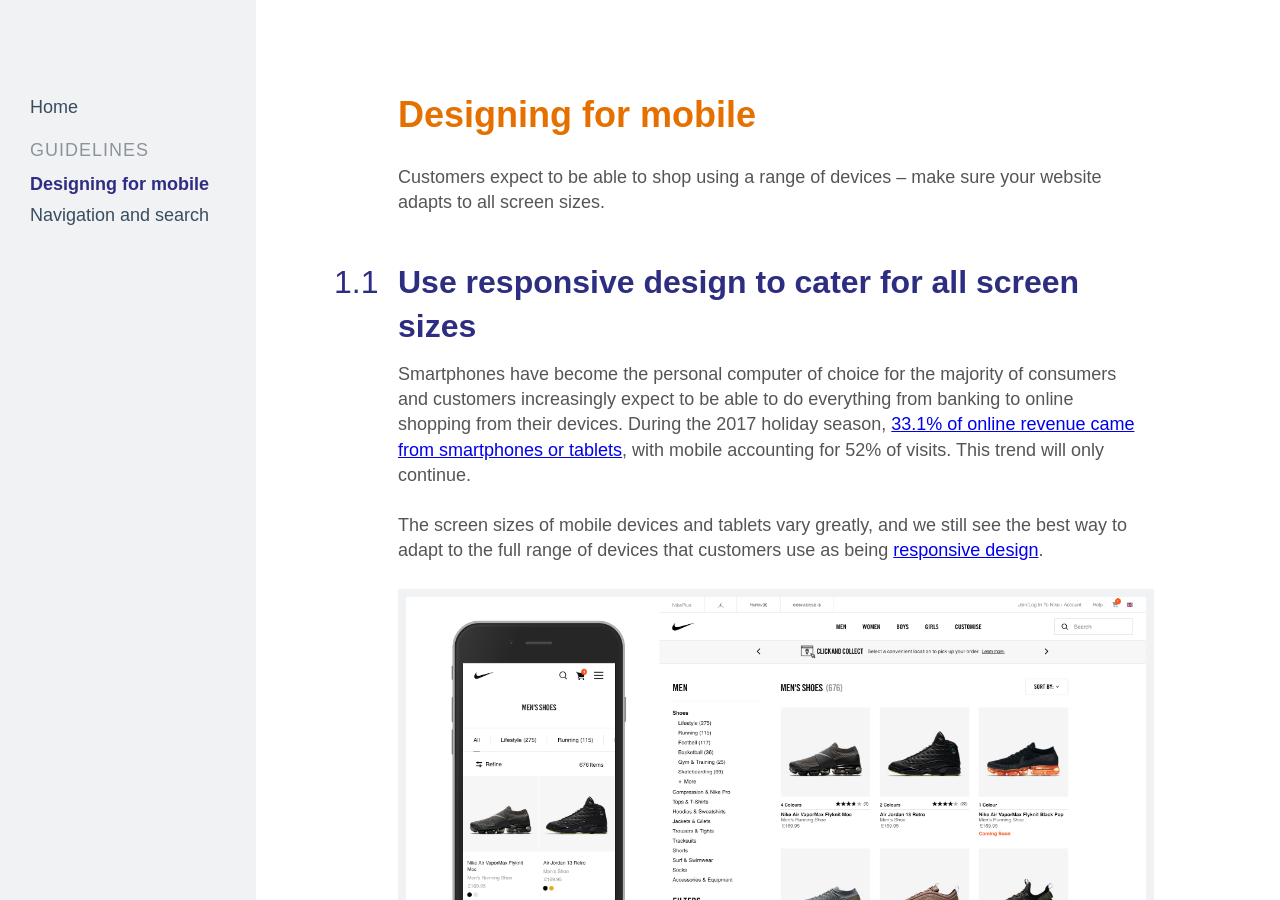
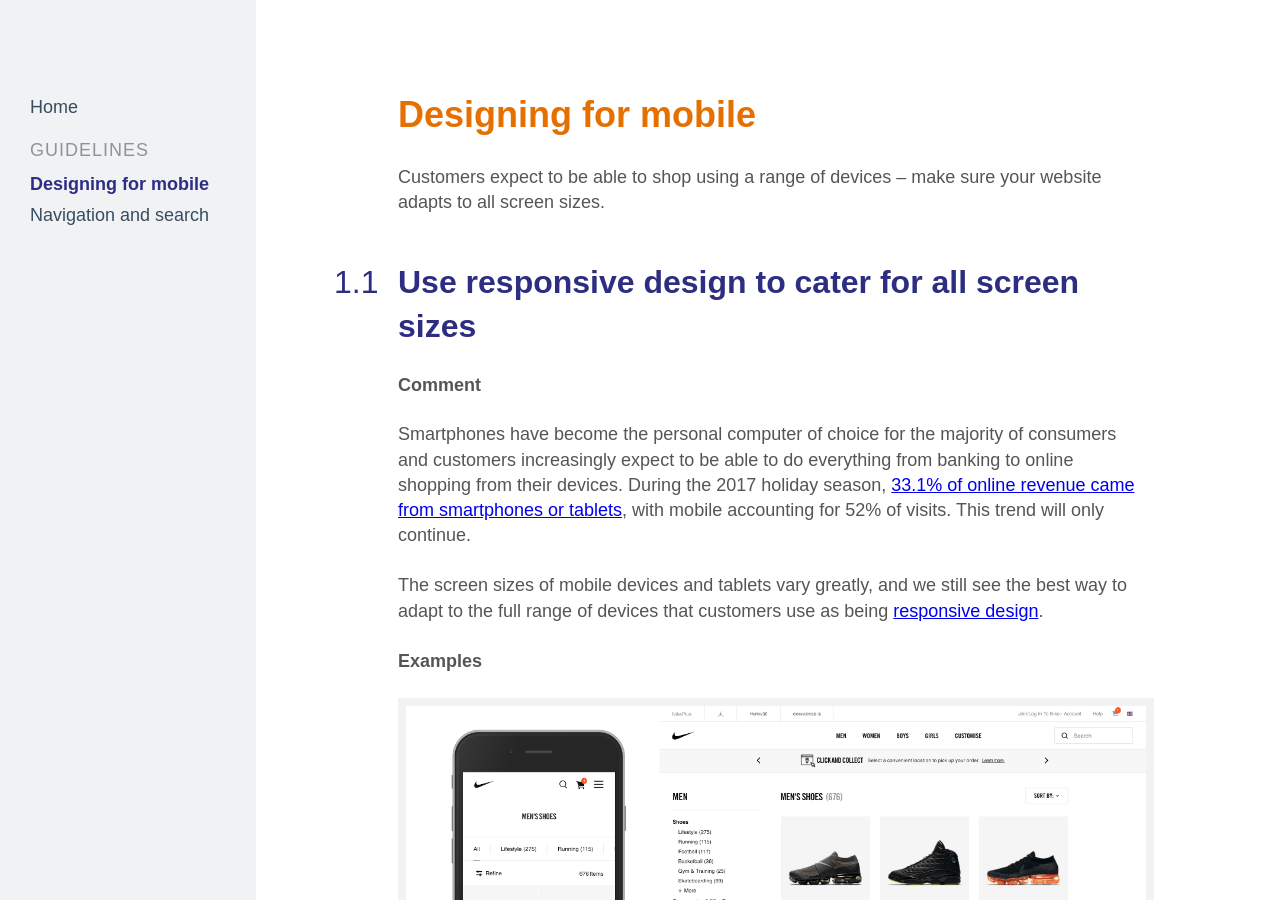
Before and after one commit to webcredible/best-practice, a Jekyll site: the page built from _guidelines/designing-for-mobile.markdown, in a window 1280 px wide and 900 px high. Built offline with Jekyll 4.4.1, drawn with Linux system fonts in a browser that asks for light colours; some of the changed text lies outside the part shown.

Commit message:
Added subtitles

```diff
--- a/_guidelines/designing-for-mobile.markdown
+++ b/_guidelines/designing-for-mobile.markdown
@@ -1,22 +1,27 @@
 ---
 title: Designing for mobile
+description: Customers expect to be able to shop using a range of devices – make sure your website adapts to all screen sizes.
 date: 2018-02-26 15:09:00 Z
 position: 1
 ---
 
-Customers expect to be able to shop using a range of devices – make sure your website adapts to all screen sizes.
+### Use responsive design to cater for all screen sizes
 
-### Use responsive design to cater for all screen sizes
+#### Comment
 
 Smartphones have become the personal computer of choice for the majority of consumers and customers increasingly expect to be able to do everything from banking to online shopping from their devices. During the 2017 holiday season, [33.1% of online revenue came from smartphones or tablets](http://www.cmo.com/adobe-digital-insights/articles/2018/1/10/mobile-revenues-hit-record-high-this-holiday-season.html), with mobile accounting for 52% of visits. This trend will only continue.
 
 The screen sizes of mobile devices and tablets vary greatly, and we still see the best way to adapt to the full range of devices that customers use as being [responsive design](https://developers.google.com/web/fundamentals/design-and-ux/responsive/).
+
+#### Examples
 
 ![image alt text](/uploads/image_0.png)
 
 Nike’s website adapts to different screen sizes, using the same front-end code.
 
 ### Design for mobile first
+
+#### Comment
 
 Due to constraints of mobile devices, in particular screen real estate, the most effective strategy is to design for mobile first, and then adapt your designs as necessary to larger viewports. This has three key benefits:
 
@@ -26,14 +31,20 @@ Due to constraints of mobile devices, in particular screen real estate, the most
 
 3. **It future-proofs your design** by designing for the biggest growth area in consumption and the area when most ecommerce sites are weakest
 
+#### Examples
+
 ![image alt text](/uploads/image_1.png)
 
 At [Webcredible](https://webcredible.com), we start by sketching on mobile first, and then adapt to desktop layouts later in the design process.
 
 ### Don’t expect mobile users to be "on the move"
 
+#### Comment
+
 The term ‘mobile’ is something of a misnomer that leads to the assumption that mobile users are are "on the move" when in fact, mobile computing is ubiquitous and takes place in a variety of contexts. [Research on screen use by Google](https://www.thinkwithgoogle.com/advertising-channels/mobile/the-new-multi-screen-world-study/) found that 60% of smartphone usage takes place in the home.
 
 ### Don’t provide a limited experience on mobile
 
+#### Comment
+
 50% of users abandon mobile transactions [because they’ve had a poor experience](https://www.thinkwithgoogle.com/intl/en-gb/consumer-insights/consumer-behaviours-shaping-next-generation-mobile-experiences/). Due to the differing constraints, mobile experiences often need to be different from traditional desktop-based ones but they should still provide the same level of content and functionality.
--- a/_guidelines/navigation-and-search.markdown
+++ b/_guidelines/navigation-and-search.markdown
@@ -1,10 +1,9 @@
 ---
 title: Navigation and search
+description: Helping your customers to the right product for them will reduce bounce rates.
 date: 2018-02-26 16:27:00 Z
 position: 2
 ---
-
-Helping your customers to the right product for them will reduce bounce rates.
 
 ### The homepage is not your most important page
 
--- a/_layouts/guideline.html
+++ b/_layouts/guideline.html
@@ -10,13 +10,16 @@ body {
 </style>
 {% endif %}
 
-<article class="post">
+<article class="post post--guideline">
 
   <header class="post-header">
     <h1 class="post-title">{{ page.title }}</h1>
+    {% if page.description %}
+      <div class="subtitle">{{page.description}}</div>
+    {% endif %}
   </header>
 
-  <div class="post-content">
+  <div class="post__content">
     {{ content }}
   </div>
 
```
